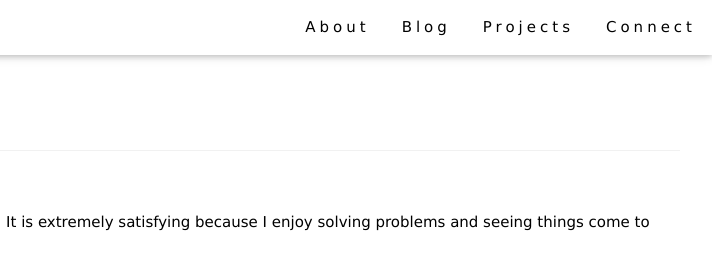
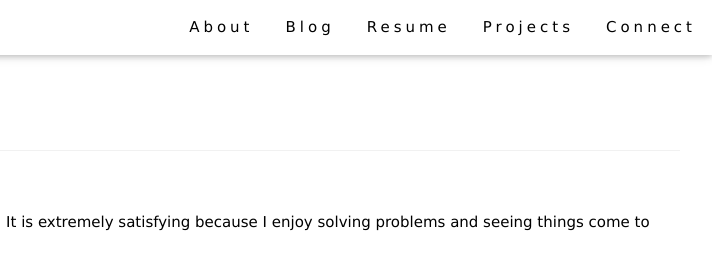
Before and after one commit to rusye/portfolio, a plain HTML site: page index.html in a window 1280 px wide. Shown: the top 280 px of the page, 568-1280 px from the left. Drawn offline with nearby package versions, Linux system fonts and the light colour scheme; a web font is replaced by a local one.

Commit message:
added resume to site

```diff
--- a/index.html
+++ b/index.html
@@ -48,6 +48,7 @@
         <div class="right hide-small">
           <a tabindex="0" onclick="this.blur()" href="#about" class="bar-item button-one">About</a>
           <a tabindex="0" target="_blank" onclick="this.blur()" href="https://dev.to/russ" class="bar-item button-one">Blog</a>
+          <a tabindex="0" target="_blank" onclick="this.blur()" href="./russ_codes_resume.pdf" class="bar-item button-one">Resume</a>
           <a tabindex="0" onclick="this.blur()" href="#projects" class="bar-item button-one">Projects</a>
           <a tabindex="0" onclick="this.blur()" href="#connect" class="bar-item button-one">Connect</a>
         </div>
@@ -56,6 +57,7 @@
         <div id="dropDownMenu" class="bar-block black hide hide-large top" style="margin-top:54px">
           <a tabindex="0" href="#about" class="bar-item button-one padding" onclick="dropDownMenu()">About</a>
           <a tabindex="0" target="_blank" href="https://dev.to/russ" class="bar-item button-one padding" onclick="dropDownMenu()">Blog</a>
+          <a tabindex="0" target="_blank" href="./russ_codes_resume.pdf" class="bar-item button-one padding" onclick="dropDownMenu()">Resume</a>
           <a tabindex="0" href="#projects" class="bar-item button-one padding" onclick="dropDownMenu()">Projects</a>
           <a tabindex="0" href="#connect" class="bar-item button-one padding" onclick="dropDownMenu()">Connect</a>
         </div>
```
Also changed, not shown: 1 other file.
